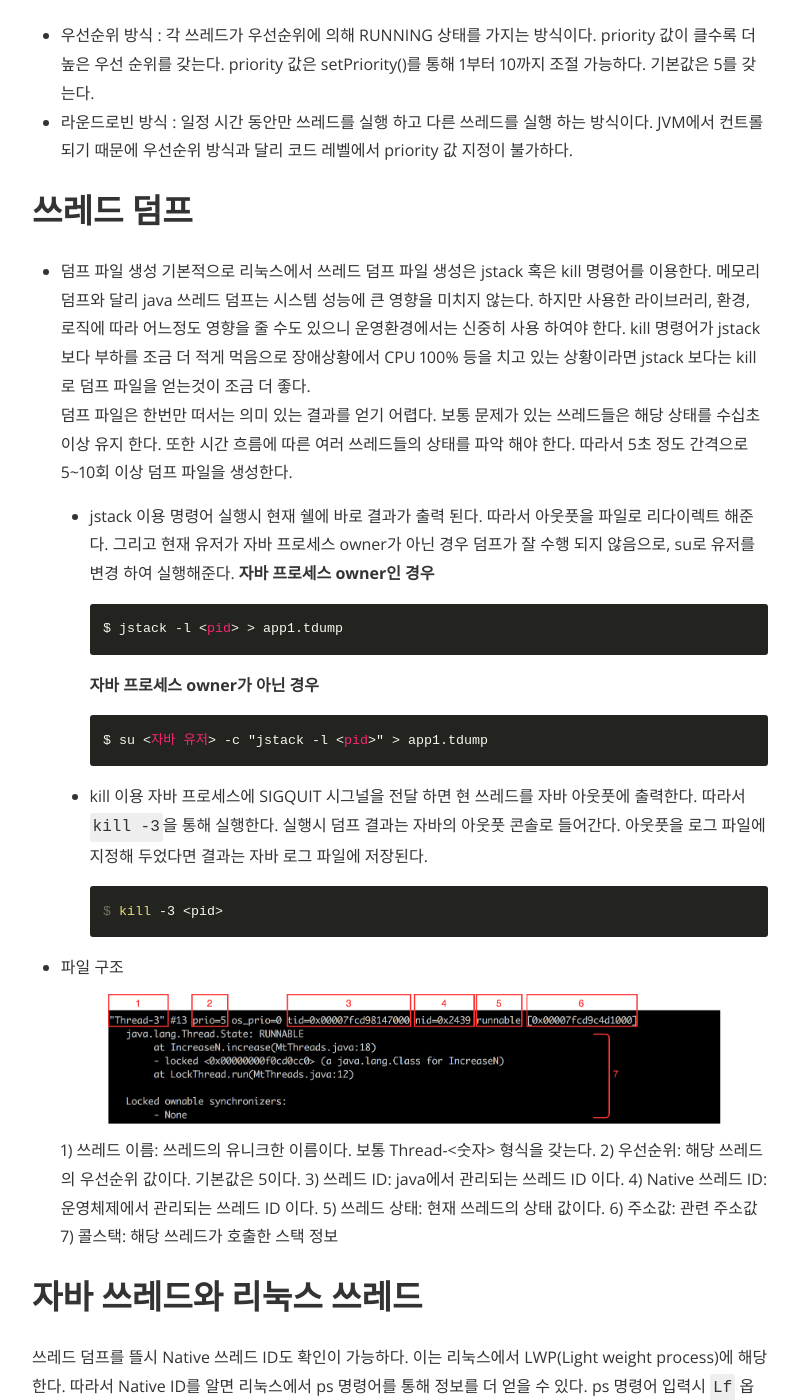
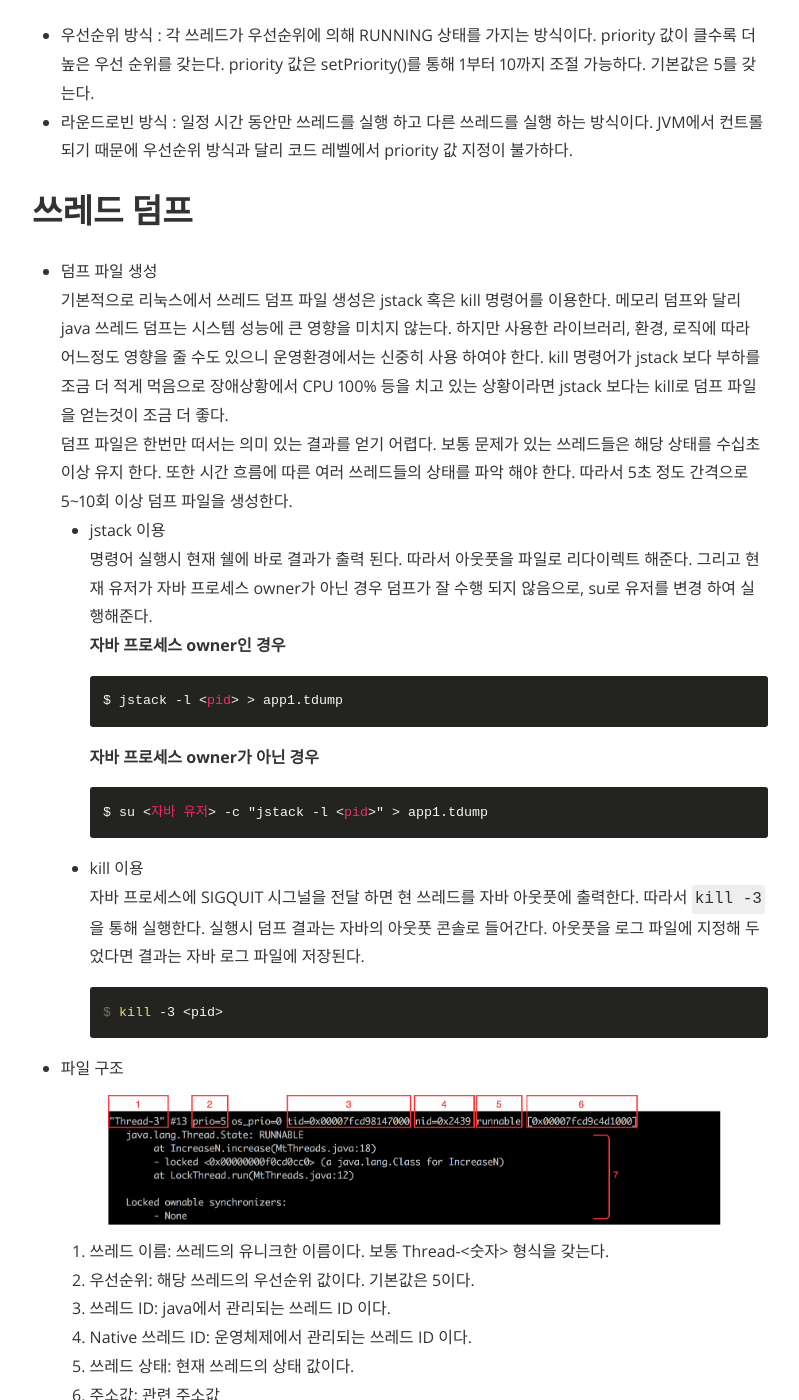
Before and after one commit to jukops/jukops.github.io, a Jekyll site: the page built from _posts/2020-02-01-java-threaddump.md, in a window 1280 px wide and 1400 px high, scrolled down 1309 px. Shown: the whole window, without its empty margins (240-1039 px from the left). Built offline with Jekyll 4.4.1, drawn with Linux system fonts in a browser that asks for light colours; nearby versions of some CDN libraries; our own code applies the rules of GitHub Pages for plain Markdown files; some of the changed text lies outside the part shown.

Commit message:
Change java threaddump

```diff
--- a/_posts/2020-02-01-java-threaddump.md
+++ b/_posts/2020-02-01-java-threaddump.md
@@ -22,7 +22,6 @@
 - 덤프 파일 생성
   기본적으로 리눅스에서 쓰레드 덤프 파일 생성은 jstack 혹은 kill 명령어를 이용한다. 메모리 덤프와 달리 java 쓰레드 덤프는 시스템 성능에 큰 영향을 미치지 않는다. 하지만 사용한 라이브러리, 환경, 로직에 따라 어느정도 영향을 줄 수도 있으니 운영환경에서는 신중히 사용 하여야 한다. kill 명령어가 jstack 보다 부하를 조금 더 적게 먹음으로 장애상황에서 CPU 100% 등을 치고 있는 상황이라면 jstack 보다는 kill로 덤프 파일을 얻는것이 조금 더 좋다.
   덤프 파일은 한번만 떠서는 의미 있는 결과를 얻기 어렵다. 보통 문제가 있는 쓰레드들은 해당 상태를 수십초 이상 유지 한다. 또한 시간 흐름에 따른 여러 쓰레드들의 상태를 파악 해야 한다. 따라서 5초 정도 간격으로 5~10회 이상 덤프 파일을 생성한다.
-
   - jstack 이용
     명령어 실행시 현재 쉘에 바로 결과가 출력 된다. 따라서 아웃풋을 파일로 리다이렉트 해준다. 그리고 현재 유저가 자바 프로세스 owner가 아닌 경우 덤프가 잘 수행 되지 않음으로, su로 유저를 변경 하여 실행해준다.
     **자바 프로세스 owner인 경우**
@@ -41,13 +40,13 @@
 
 - 파일 구조
   ![thread 1](/assets/img/java-thread-status-1.png)
-  1) 쓰레드 이름: 쓰레드의 유니크한 이름이다. 보통 Thread-<숫자> 형식을 갖는다.
-  2) 우선순위: 해당 쓰레드의 우선순위 값이다. 기본값은 5이다.
-  3) 쓰레드 ID: java에서 관리되는 쓰레드 ID 이다.
-  4) Native 쓰레드 ID: 운영체제에서 관리되는 쓰레드 ID 이다.
-  5) 쓰레드 상태: 현재 쓰레드의 상태 값이다.
-  6) 주소값: 관련 주소값
-  7) 콜스택: 해당 쓰레드가 호출한 스택 정보
+  1. 쓰레드 이름: 쓰레드의 유니크한 이름이다. 보통 Thread-<숫자> 형식을 갖는다.
+  2. 우선순위: 해당 쓰레드의 우선순위 값이다. 기본값은 5이다.
+  3. 쓰레드 ID: java에서 관리되는 쓰레드 ID 이다.
+  4. Native 쓰레드 ID: 운영체제에서 관리되는 쓰레드 ID 이다.
+  5. 쓰레드 상태: 현재 쓰레드의 상태 값이다.
+  6. 주소값: 관련 주소값
+  7. 콜스택: 해당 쓰레드가 호출한 스택 정보
 
 # 자바 쓰레드와 리눅스 쓰레드
 쓰레드 덤프를 뜰시 Native 쓰레드 ID도 확인이 가능하다. 이는 리눅스에서 LWP(Light weight process)에 해당한다. 따라서 Native ID를 알면 리눅스에서 ps 명령어를 통해 정보를 더 얻을 수 있다.
```
